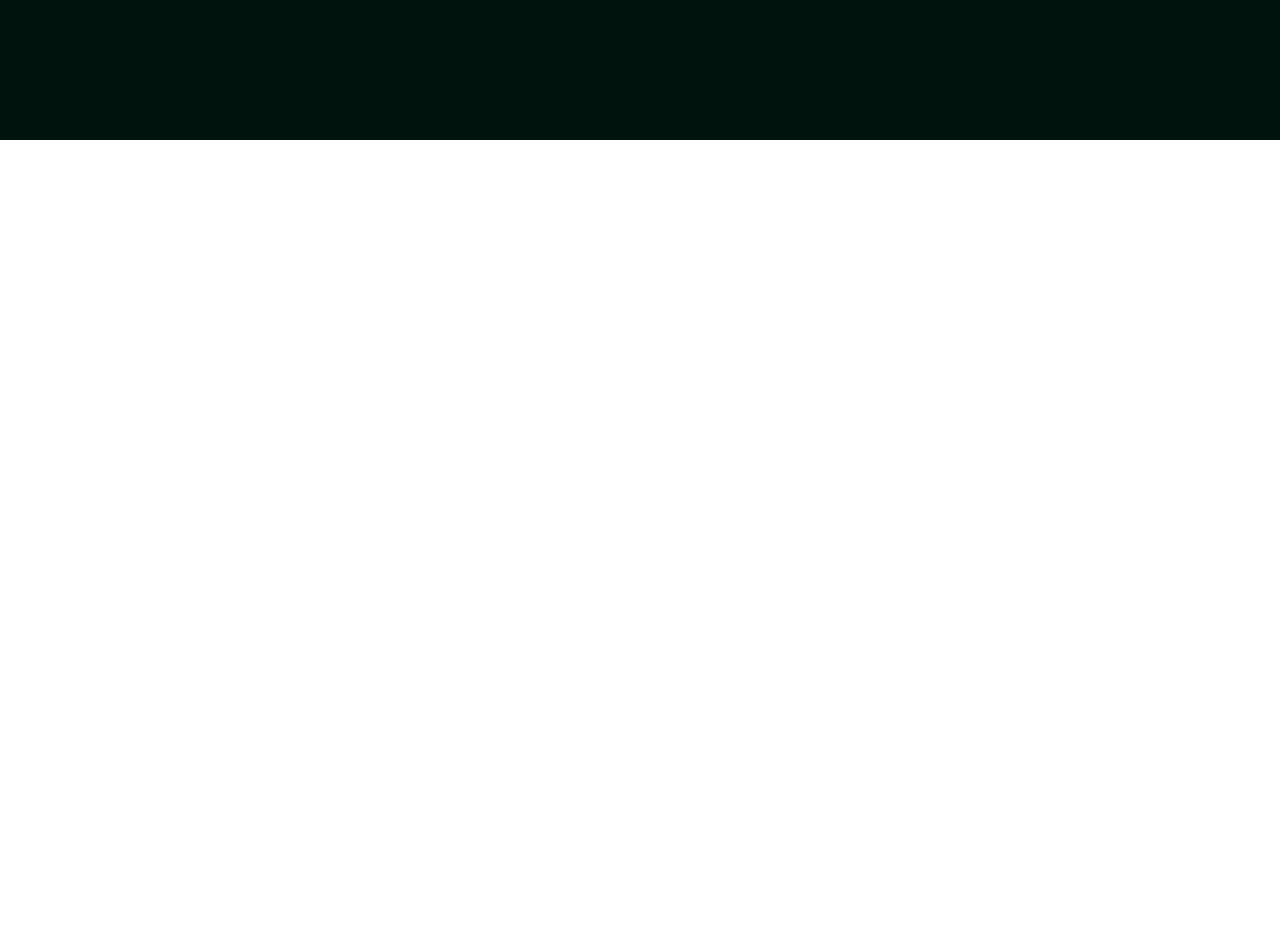
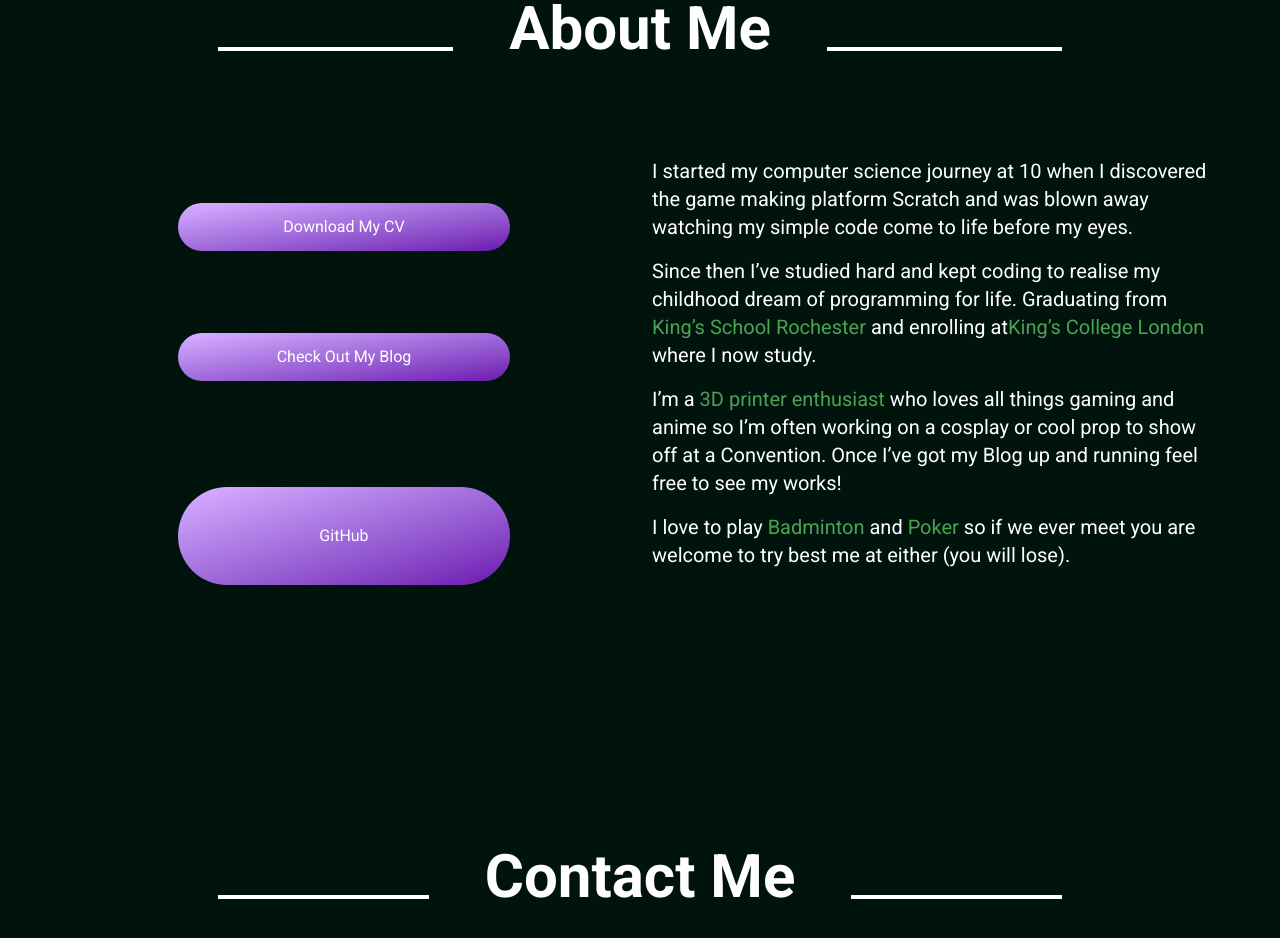
Before and after one commit to FraserShimmins/personal-website, a Next.js app: page / in a window 1280 px wide. Shown: the part 660-1598 px from the top of the page. Before the commit the page ends 800 px from the top, so only its background shows below. Built offline with nearby package versions, Linux system fonts and the light colour scheme.

Commit message:
Complete basic layout of the 'About Me' section

```diff
--- a/app/components/AboutSection.tsx
+++ b/app/components/AboutSection.tsx
@@ -1,14 +1,58 @@
-import SectionHeader from "../ui/SectionHeader";
+import LineSeperator from "../ui/LineSeperator";
 
 export default function AboutSection(){
     return (
         <section>
-            <div className="grid grid-cols-1 md:grid-cols-10 gap-6">
+            <div className="grid grid-cols-1 md:grid-cols-10 md:grid-rows-6 gap-6 mt-45">
 
+                {/* Section Header */}
                 <div className="col-span-full md:col-start-2 md:col-end-10">
-                    <SectionHeader pTitle="About Me" pLineSpan="40" pTitleSpan="20"/>
+                    <div className="flex items-center">
+                        <div className="flex-grow">
+                            <LineSeperator />
+                        </div>
+                        <p className="px-4 text-white text-center font-bold text-4xl sm:text-5xl lg:text-6xl whitespace-nowrap">
+                            About Me
+                        </p>
+                        <div className="flex-grow">
+                            <LineSeperator />
+                        </div>
+                    </div>
                 </div>
 
+                {/* Text Content */}
+                <div className="text-white mt-5 md:col-start-6 md:col-end-11 md:row-start-2 md:row-end-6 text-base sm:text-lg lg:text-xl">
+                    <p className="my-4">
+                        I  started my computer science journey at 10 when I discovered the game making platform Scratch
+                        and was blown away watching my simple code come to life before my eyes.
+                    </p>
+                    <p className="my-4">
+                        Since then I’ve studied hard and kept coding to realise my childhood dream of programming for life.
+                        Graduating from <span className="text-[#4ba351]">King’s School Rochester</span> and enrolling at
+                        <span className="text-[#4ba351]">King’s College London</span> where I now study.
+                    </p>
+                    <p className="my-4">
+                        I’m a <span className="text-[#4ba351]">3D printer enthusiast</span> who loves all things gaming and anime so I’m often working on a cosplay
+                        or cool prop to show off at a Convention. Once I’ve got my Blog up and running feel free to see my works!
+                    </p>
+                    <p className="my-4">
+                        I love to play <span className="text-[#4ba351]">Badminton</span> and <span className="text-[#4ba351]">
+                        Poker</span> so if we ever meet you are welcome to try best me at either (you will lose).
+                    </p>
+                </div>
+
+                <div className="flex flex-col justify-evenly md:col-start-2 md:col-end-5 md:row-start-2 md:row-span-3">
+                    <button className="px-6 py-3 w-full rounded-full mr-4 bg-gradient-to-br from-purple-300 via bg-purple-500 to-purple-800 hover:bg-slate-200 text-white">
+                        Download My CV
+                    </button>
+                    <button className="px-6 py-3 w-full rounded-full mr-4 bg-gradient-to-br from-purple-300 via bg-purple-500 to-purple-800 hover:bg-slate-200 text-white">
+                        Check Out My Blog
+                    </button>
+                </div>
+
+                <button className="md:col-start-2 md:col-end-5 md:row-start-5 md:row-span-1 px-6 py-3 w-full rounded-full mr-4 bg-gradient-to-br from-purple-300 via bg-purple-500 to-purple-800 hover:bg-slate-200 text-white">
+                    GitHub
+                </button>
             </div>
         </section>
     );
--- /dev/null
+++ b/app/components/ContactSection.tsx
@@ -0,0 +1,25 @@
+import LineSeperator from "../ui/LineSeperator";
+
+export default function ContactSection(){
+    return (
+        <section>
+            <div className="grid grid-cols-1 md:grid-cols-10 md:grid-rows-6 gap-6 mt-35">
+
+                {/* Section Header */}
+                <div className="col-span-full md:col-start-2 md:col-end-10">
+                    <div className="flex items-center">
+                        <div className="flex-grow">
+                            <LineSeperator />
+                        </div>
+                        <p className="px-4 text-white text-center font-bold text-4xl sm:text-5xl lg:text-6xl whitespace-nowrap">
+                            Contact Me
+                        </p>
+                        <div className="flex-grow">
+                            <LineSeperator />
+                        </div>
+                    </div>
+                </div>
+            </div>
+        </section>
+    );
+};
--- a/app/components/HeroSection.tsx
+++ b/app/components/HeroSection.tsx
@@ -15,7 +15,9 @@ export default function HeroSection() {
 
             <div className="text-white mb-4 text-base sm:text-lg lg:text-xl my-6">
                 <p>
-                I&apos;m a 2nd year <span className="text-[#4ba351]">Computer Science Undergraduate</span> at Kings College London working towards being a professional in Software Engineering. My goal is to be able to build anything I can think up and hone my skills in programming to best it can be.
+                I&apos;m a 2nd year <span className="text-[#4ba351]">Computer Science Undergraduate</span> at Kings College London
+                working towards being a professional in Software Engineering. My goal is to be able to build anything I can think up
+                and hone my skills in programming to best it can be.
                 </p>
                 <p className="my-3">
                     <span className="text-[#4ba351]">Read on</span> to learn more about my personal journey.
--- a/app/page.tsx
+++ b/app/page.tsx
@@ -1,6 +1,7 @@
 import HeroSection from "./components/HeroSection";
 import NavBar from "./components/NavBar";
 import AboutSection from "./components/AboutSection";
+import ContactSection from "./components/ContactSection";
 
 
 export default function Home() {
@@ -11,6 +12,7 @@ export default function Home() {
       <div className="mt-20 mx-10 sm:mx-15">
         <HeroSection/>
         <AboutSection/>
+        <ContactSection/>
       </div>
 
     </main>
```
